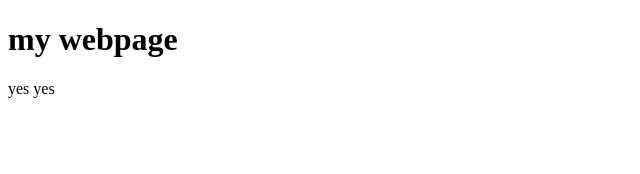
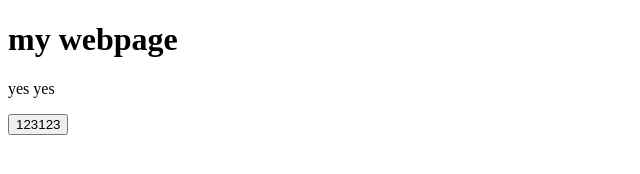
Before and after one commit to Sqoll/pr4, a plain HTML site: page index.html in a window 1280 px wide. Shown: the whole page, without its empty margins (0-640 px from the left). Drawn offline with Linux system fonts and the light colour scheme.

Commit message:
testing commit

```diff
--- a/index.html
+++ b/index.html
@@ -5,5 +5,9 @@
 <h1>my webpage</h1>
 <p>yes yes</p>
 
+<form>
+  <button>123123</button>
+</form>
+
 </body>
 </html>
```
